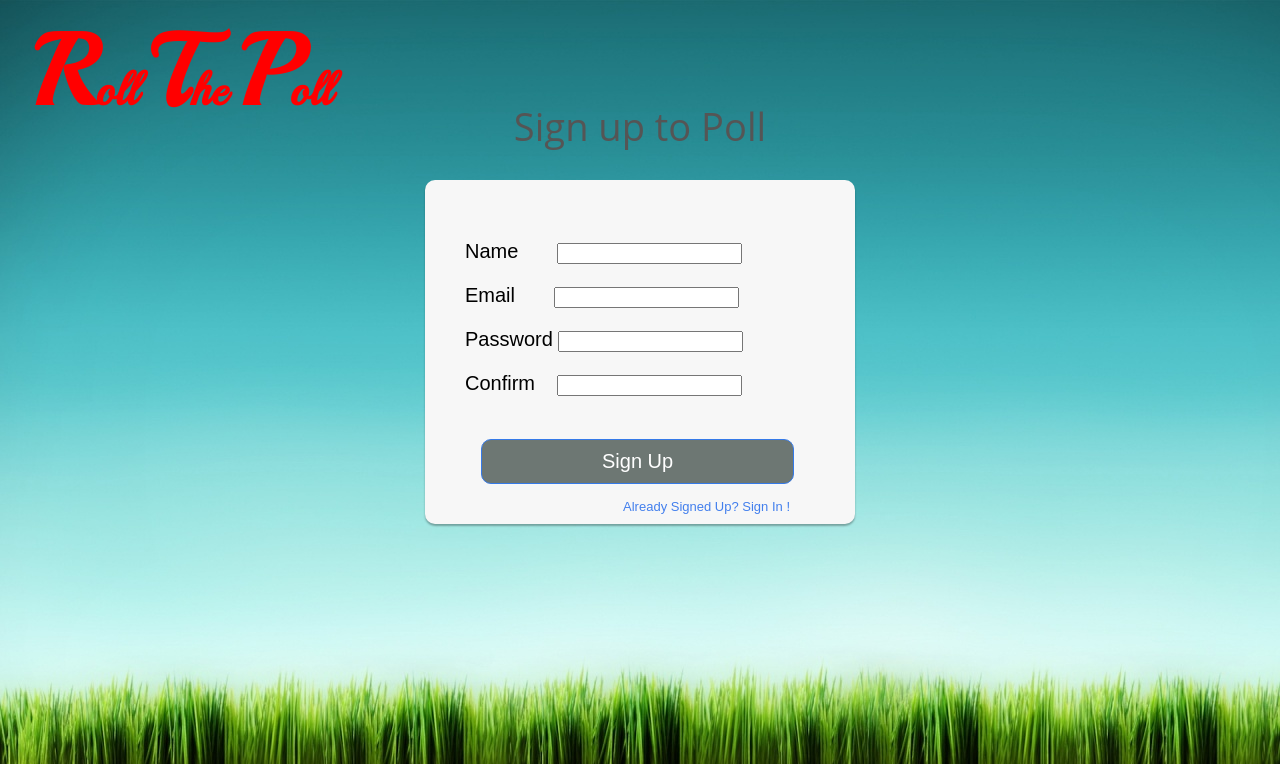
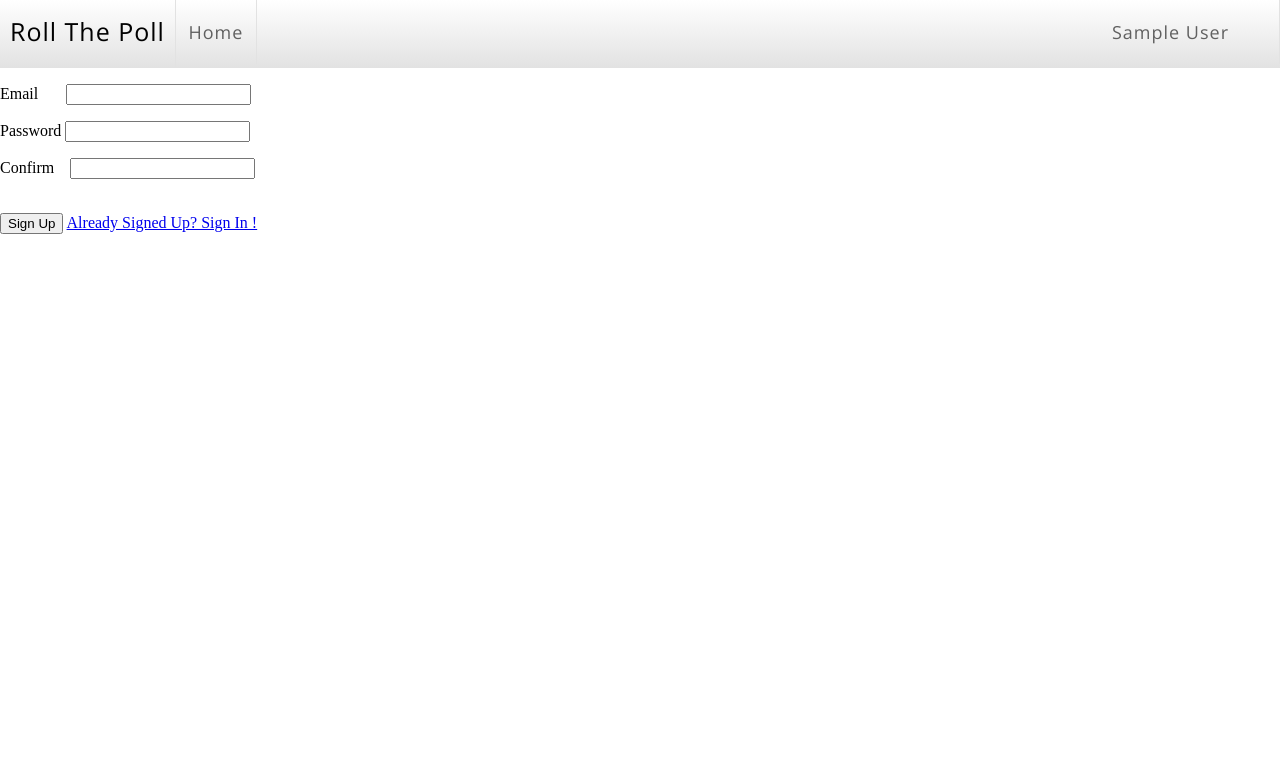
Before and after one commit to utkbansal/roll-the-poll, a Flask app: template app/templates/signup.html in a window 1280 px wide. Shown: the top 764 px of the page. Run offline with Flask 2, Linux system fonts and the light colour scheme; the template is opened without the code that fills it: values that come from a table or form of the project are taken from there, others are empty; the visitor is signed in with stand-in values (Sample User, id 1); data comes from the database, SQL or seed files in the repository.

Commit message:
Added navbar and fixed login bug
* added navbar in base.html
* added content.html which will hold all content of main page
* edited forms.py to check login form for unregistered emails and raise error
* edited views.py to create login_required decorator and used the g object
to display users name on the navbar

```diff
--- a/app/__init__.py
+++ b/app/__init__.py
@@ -13,6 +13,7 @@ login_manager = LoginManager(app)
 #initialise database
 db = SQLAlchemy(app)
 
+
 from app import views, models
 
 #define the view to be redirected to in case of unauthenticated user
--- a/app/forms.py
+++ b/app/forms.py
@@ -19,4 +19,8 @@ class LoginForm(Form):
     email = StringField('Name', validators=[DataRequired(), Email()])
     password = PasswordField('Password', validators=[DataRequired()])
     remember_me = BooleanField('Remember Me')
-    submit  = SubmitField('Log in')
+    submit = SubmitField('Log in')
+
+    def validate_email(self, field):
+        if models.User.query.filter_by(email=field.data).first() is None:
+            raise ValidationError('Email not registered.')
--- a/app/models.py
+++ b/app/models.py
@@ -1,6 +1,6 @@
 from app import db, login_manager
 from flask.ext.login import UserMixin
-#from warkzeag.security import generate_password_hash, check_password_hash
+#from warkzeg.security import generate_password_hash, check_password_hash
 import string
 import datetime
 
@@ -27,7 +27,7 @@ class Poll(db.Model):
     user_id = db.Column(db.Integer, db.ForeignKey("user.id"), nullable = False)
     cat_id = db.Column(db.Integer, db.ForeignKey("category.id"), nullable = False)
     anonymous = db.Column(db.Boolean, nullable = False)
-    options = db.relationship("Option", backref = "poll", lazy = "dynamic")
+    choices = db.relationship("Choice", backref = "poll", lazy = "dynamic")
     def __init__(self, body, user_id, cat_id, anonymous):
 
         self.timestamp = datetime.datetime.utcnow()
@@ -49,40 +49,40 @@ class Category(db.Model):
     def __repr__(self):
         return self.name
 
-#option table
-class Option(db.Model):
+#Choice table
+class Choice(db.Model):
     alphabets = string.ascii_lowercase
     poll_id_dict = {}
     poll_id = db.Column(db.Integer, db.ForeignKey("poll.id"), nullable = False)
-    option_id = db.Column(db.String(10), primary_key = True)
+    choice_id = db.Column(db.String(10), primary_key = True)
     value = db.Column(db.String(100), index = True, nullable = False)
-    count = db.Column(db.Integer, nullable = False)
-    comments = db.relationship("Comment")
+    votes = db.Column(db.Integer, nullable = False)
+    comments = db.relationship("Comment", backref = "choice", lazy = "dynamic")
 
 
     def __init__(self, poll_id, value):
-        if poll_id not in Option.poll_id_dict.keys():
-            Option.poll_id_dict[poll_id] = 0
+        if poll_id not in Choice.poll_id_dict.keys():
+            Choice.poll_id_dict[poll_id] = 0
 
         self.poll_id = poll_id
-        self.option_id = self.generate_id(poll_id)
+        self.choice_id = self.generate_id(poll_id)
         self.value = value
-        self.count = 0
+        self.votes = 0
 
 
     def generate_id(self, poll_id):
         '''
-        generates id for option in the format 1a, 2c etc.
+        generates id for Choice in the format 1a, 2c etc.
         '''
-        id = str(poll_id) + Option.alphabets[Option.poll_id_dict[poll_id]]
-        Option.poll_id_dict[poll_id] += 1
+        id = str(poll_id) + Choice.alphabets[Choice.poll_id_dict[poll_id]]
+        Choice.poll_id_dict[poll_id] += 1
         return id
 
     def vote(self):
         '''
         increases the vote count by one
         '''
-        self.count += 1
+        self.votes += 1
 
     def __repr__(self):
         return self.value
@@ -90,50 +90,18 @@ class Option(db.Model):
 #comment table
 class Comment(db.Model):
     id = db.Column(db.Integer, primary_key = True)
-    c_option_id = db.Column(db.String(10), db.ForeignKey("option.option_id"), nullable = False)
+    c_choice_id = db.Column(db.String(10), db.ForeignKey("choice.choice_id"), nullable = False)#comment choice id
     body = db.Column(db.Text(200), nullable = False)
     timestamp = db.Column(db.DateTime, nullable = False)
     user_id = db.Column(db.Integer, db.ForeignKey("user.id"), nullable = False)
     anonymous = db.Column(db.Boolean, nullable = False)
 
-    def __init__(self, body, option_id, user_id, anonymous = False):
+    def __init__(self, body, choice_id, user_id, anonymous = False):
         self.body = body
-        self.c_option_id = option_id#comment option id
+        self.c_choice_id = choice_id#comment Choice id
         self.user_id = user_id
         self.anonymous = anonymous
         self.timestamp = datetime.datetime.utcnow()
 
     def __repr__(self):
         return self.body
-
-'''======
-from app import db, login_manager
-from flask.ext.login import UserMixin
-from werkzeug.security import generate_password_hash, check_password_hash
-
-
-class User(UserMixin, db.Model):
-    id = db.Column(db.Integer, primary_key=True)
-    name = db.Column(db.String(150), index=True)
-    email = db.Column(db.String(150), unique=True)
-    password_hash = db.Column(db.String(128))
-
-    def __repr__(self):
-        return self.email
-
-    @property
-    def password(self):
-        raise AttributeError('password is not a readable attribute')
-
-    @password.setter
-    def password(self, password):
-        self.password_hash = generate_password_hash(password)
-
-    def verify_password(self, password):
-        return check_password_hash(self.password_hash, password)
-
-    #this user loader is used to restore sessions
-    @login_manager.user_loader
-    def load_user(user_id):
-        return User.query.get(int(user_id))
->>>>>>> bedf9174c0e1298a21ee3d0cb5f1eb96eb5af694'''
--- /dev/null
+++ b/app/static/css/base.css
@@ -0,0 +1,69 @@
+@import url(http://fonts.googleapis.com/css?family=Open+Sans);
+
+body{
+    padding: 0;
+    margin: 0;
+}
+h2{
+    margin-top: 0;
+}
+#navbar{
+    padding: 0;
+    margin: 0;
+    font-family: 'Open Sans', sans-serif;
+    letter-spacing: 1px;
+}
+#nav-wrap{
+    width : 100%;
+    list-style-type: none;
+    display: inline-block;
+    float: left;
+    position: relative;
+    margin-top:0px;
+    margin-left:auto;
+    margin-right:auto;
+    padding:0;
+    padding-right:0px;
+    background: linear-gradient(top, #ffffff ,#e2e2e2 );
+    background: -webkit-linear-gradient(top, #ffffff ,#e2e2e2 );
+    background: -moz-linear-gradient(top, #ffffff , #e2e2e2 );
+    position: fixed;
+    top: 0px;
+    right: 0px;
+}
+
+#rtp{
+    font-size: 25px;
+    padding-top: 14px;;
+}
+
+.link a{
+    cursor: pointer;
+    text-align: center;
+    font-size: 18px;
+    //font-weight: bold;
+    position: relative;
+    min-width: 60px;
+    float: left;
+    padding: 10px;
+    padding-bottom: 20px;
+    padding-top: 20px;
+    text-decoration: none;
+    color:#606060;
+    border-right:1px solid #e2e2e2;
+    /*background: linear-gradient(top, #ffffff ,#e2e2e2 );
+    background: -webkit-linear-gradient(top, #ffffff ,#e2e2e2 );
+    background: -moz-linear-gradient(top, #ffffff , #e2e2e2 );*/
+}
+#right{
+    float: right;
+    padding-right: 50px;
+}
+
+a:hover{
+    color: #000000;
+}
+
+#questions{
+    margin-top: 100px;
+}
--- a/app/templates/base.html
+++ b/app/templates/base.html
@@ -2,27 +2,20 @@
 <html>
 <head lang="en">
     <meta charset="UTF-8">
-    {% if title %}
-    <title>{{ title }} - Roll The Poll</title>
-    {% else %}
-    <title>Roll The Poll</title>
-    {% endif %}
-    <link rel="stylesheet" href="/static/css/signup.css">
-
-
-
-    <link href='http://fonts.googleapis.com/css?family=Playball' rel='stylesheet' type='text/css'>
+    <title>{{ g.user.name }}</title>
+    <link rel="stylesheet" href="/static/css/base.css">
 
 </head>
 <body>
-
-    <div id="wrapper">
-        <div id="header">
-
-            <h1><span class="heading">R</span>oll <span class="heading">T</span>he <span class="heading">P</span>oll</h1>
-        </div>
-
-            {% with messages = get_flashed_messages() %}
+<div id="navbar">
+    <ul id = nav-wrap>
+        <li class ="link" ><a href="" id = "rtp">Roll The Poll</a></l1>
+        <li class ="link"><a href="">Home</a></l1>
+        <li class ="link"><a href="" id="right">{{ g.user.name }}</a></l1>
+    </ul>
+</div>
+<div>
+    {% with messages = get_flashed_messages() %}
             {% if messages %}
             <ul>
                 {% for message in messages %}
@@ -31,10 +24,9 @@
             </ul>
             {% endif %}
             {% endwith %}
-        </div>
-        {% block content %}
+</div>
+{% block content %}
+{% endblock  %}
 
-        {% endblock %}
-    </div>
 </body>
 </html>
--- a/app/templates/secret.html
+++ /dev/null
@@ -1,4 +0,0 @@
-{% extends "base.html" %}
-{% block content %}
-<h2>Only Logged In Users Are Allowed!!</h2>
-{% endblock %}
--- a/app/views.py
+++ b/app/views.py
@@ -1,15 +1,34 @@
 from app import app
-from flask import render_template, flash, redirect, url_for
+from flask import render_template, flash, redirect, url_for, g
 from forms import SignupForm, LoginForm
 from werkzeug.security import generate_password_hash
 from app import models, db
-from flask.ext.login import login_required, login_user, logout_user
+from flask.ext.login import login_required, login_user, logout_user, current_user
+from wtforms import ValidationError
+from functools import wraps
 
 
+def logout_required(f):
+    @wraps(f)
+    def decorated_function(*args, **kwargs):
+        if g.user.is_authenticated():
+            #raise ValidationError('You are already logged in')
+            flash('You are already logged in')
+            return redirect(url_for('index'))
+        return f(*args, **kwargs)
+    return decorated_function
+
+@app.before_request
+def before_request():
+    g.user = current_user
+
 @app.route('/')
-@app.route('/index')
+@login_required
 def index():
-    return render_template('base.html')
+    if g.user is not None:
+        user = models.User.query.filter_by(email = g.user).first().name
+        polls = models.Poll.query.all()
+        return render_template('secret.html', user = user, polls = polls)
 
 
 @app.route('/signup', methods=['GET', 'POST'])
@@ -29,6 +48,7 @@ def signup():
 
 
 @app.route('/login', methods=['GET', 'POST'])
+@logout_required
 def login():
     login_form = LoginForm()
     if login_form.validate_on_submit() and models.User.query.filter_by(email=str(login_form.email.data)).first() is not None:
@@ -50,10 +70,4 @@ def login():
 def logout():
     logout_user()
     flash('Logged Out')
-    return redirect(url_for('index'))
-
-
-@app.route('/secret')
-@login_required
-def secret():
-    return render_template('secret.html')
+    return redirect(url_for('login'))
```
Also changed, not shown: app/templates/content.html (added, +9 -0 lines), app/templates/signup_base.html (added, +40 -0 lines), app/templates/signin.html (renamed from app/templates/login.html).
